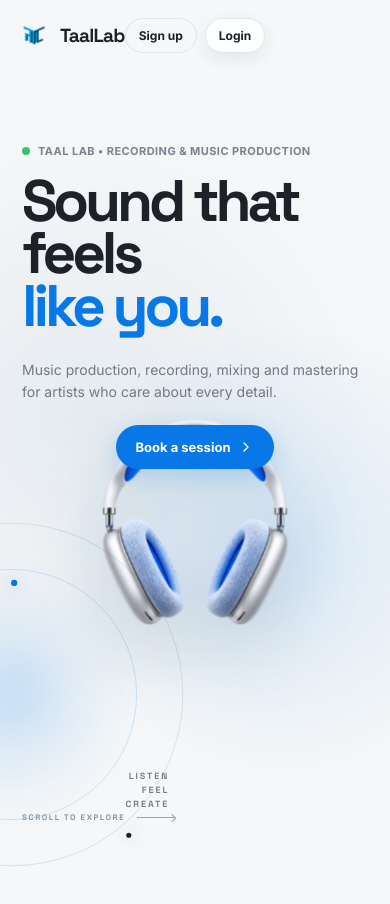
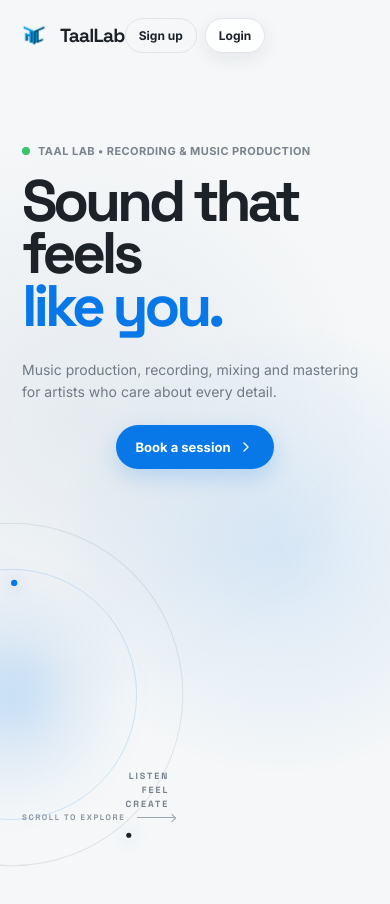
Before and after one commit to taallabstudio/webpage, a React (Vite) app: page / in a window 390 px wide. Shown: the top 904 px of the page. Built offline with nearby package versions, Linux system fonts and the light colour scheme.

Commit message:
Move fixed headphone outside hero overflow container

```diff
--- a/src/main.jsx
+++ b/src/main.jsx
@@ -120,7 +120,7 @@ function Landing() {
       stage.style.setProperty("--hero-progress", progress.toFixed(4));
       stage.classList.toggle("hero-exiting", progress > 0.34);
 
-      const heroHeadphones = stage.querySelector(".hero-headphones");
+      const heroHeadphones = document.querySelector(".landing > .hero-headphones");
       if (heroHeadphones) {
         const maxPageScroll = Math.max(
           document.documentElement.scrollHeight - viewportHeight,
@@ -150,9 +150,6 @@ function Landing() {
       window.removeEventListener("scroll", onRevealScroll);
       window.removeEventListener("resize", syncReveals);
       if (revealRaf) cancelAnimationFrame(revealRaf);
-      window.removeEventListener("scroll", onHeadphoneScroll);
-      window.removeEventListener("resize", updateScrollHeadphone);
-      if (headphoneRaf) cancelAnimationFrame(headphoneRaf);
       window.removeEventListener("scroll", onScroll);
       window.removeEventListener("resize", updateHero);
       if (raf) cancelAnimationFrame(raf);
@@ -216,8 +213,14 @@ function Landing() {
       </div>
     </header>
 
+    <img
+      className="hero-headphones"
+      src="/headphones.webp"
+      alt=""
+      aria-hidden="true"
+    />
+
     <section className="hero-scroll-stage" aria-label="TaalLab introduction">
-      <img className="hero-headphones" src="/headphones.webp" alt="" aria-hidden="true" />
       <div className="hero-sticky">
         <div className="hero-section">
           <div className="hero-copy">
```
